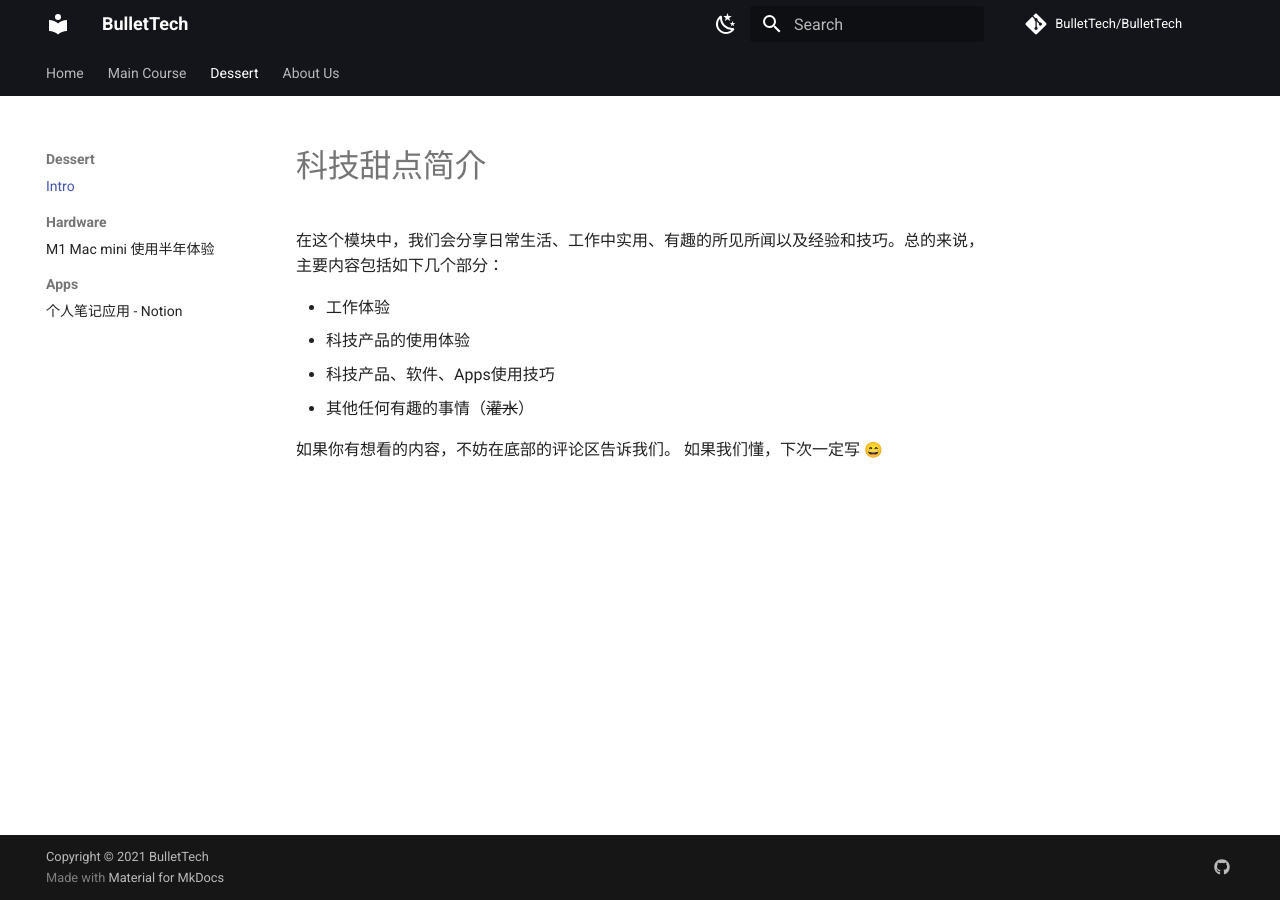
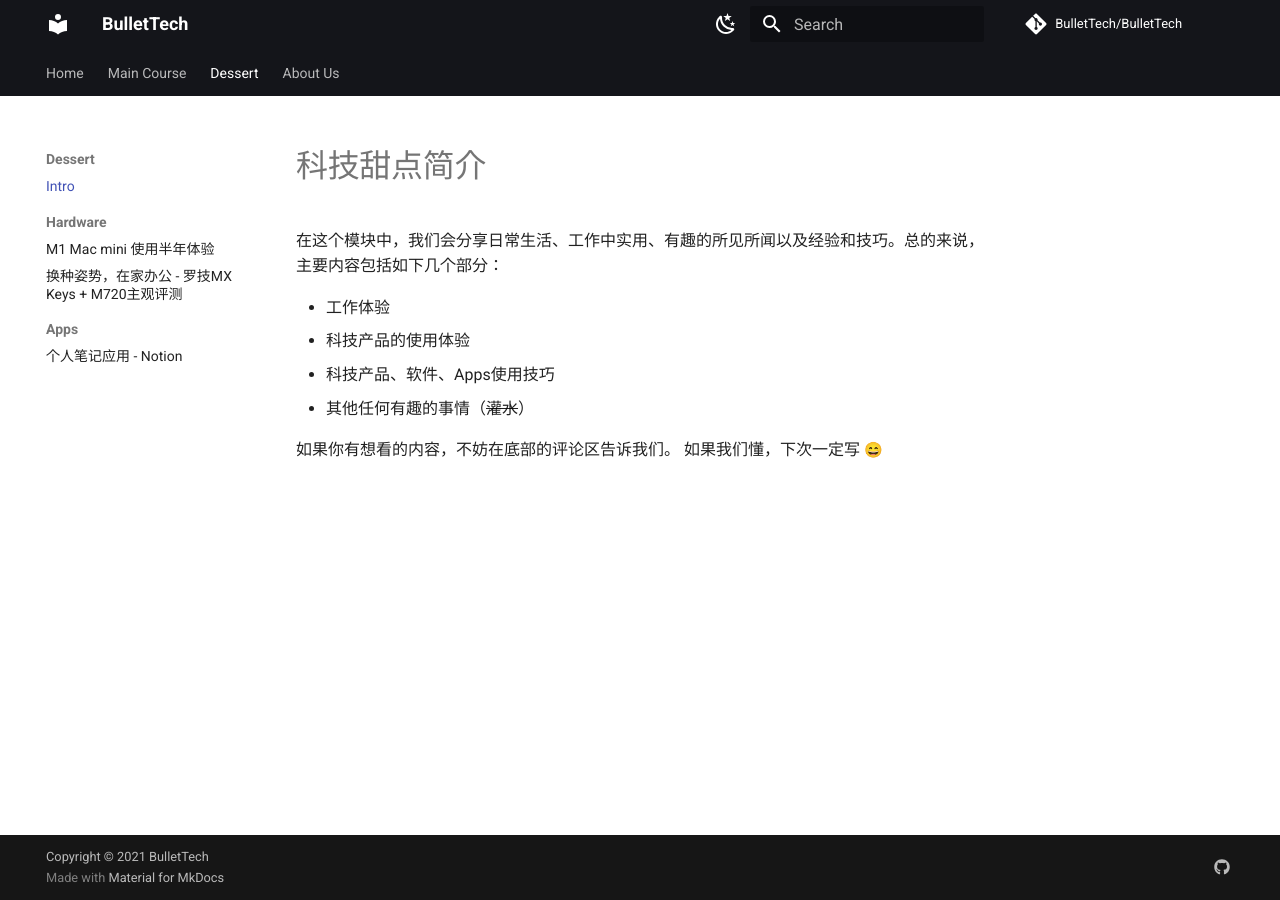
Before and after one commit to BulletTech/BulletTech, an MkDocs documentation site: the page built from docs/Dessert_blog_intro.md, in a window 1280 px wide. Built offline with MkDocs 1.6.1 and Material for MkDocs 9.7.7, drawn with Linux system fonts in a browser that asks for light colours; emoji names are drawn with the system emoji font; comment, search, counter and statistics services are not loaded.

Commit message:
Add 换种姿势，在家办公 - 罗技MX Keys + M720主观评测

```diff
--- a/mkdocs.yml
+++ b/mkdocs.yml
@@ -139,6 +139,7 @@ nav:
     - Intro: Dessert_blog_intro.md
     - Hardware:
         - M1 Mac mini 使用半年体验: Dessert_blog/Hardware/2021-06-03-Mac-mini.md
+        - 换种姿势，在家办公 - 罗技MX Keys + M720主观评测: Dessert_blog/Hardware/2020-03-14-MX-Keys.md
     - Apps:
         - 个人笔记应用 - Notion: Dessert_blog/Apps/2021-06-06-Notion.md
   - About Us: About_us.md
```
